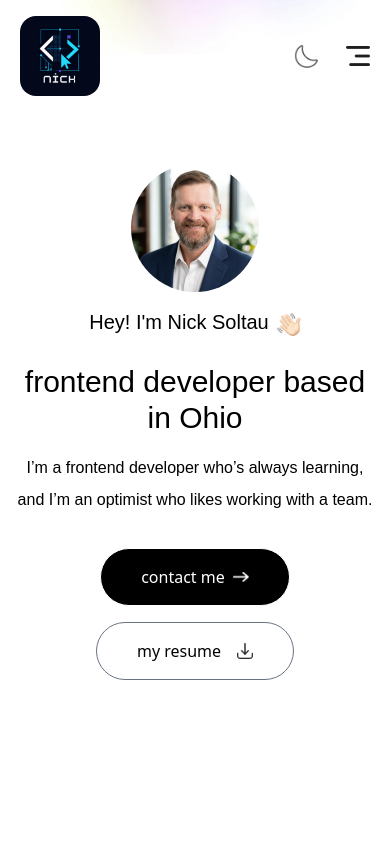
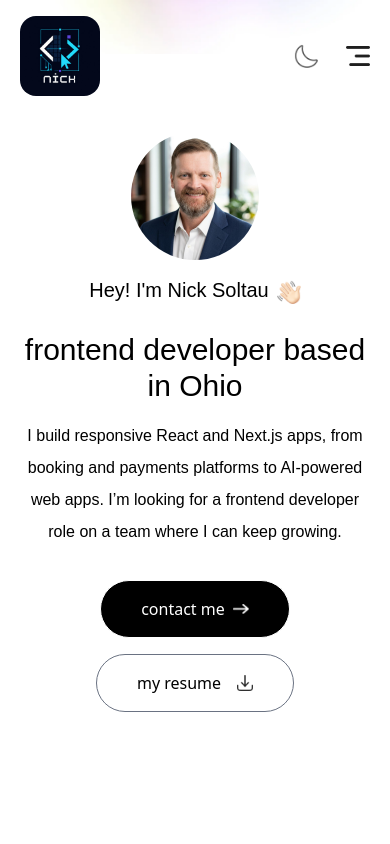
Before and after one commit to NickSoltau/portfolio, a Next.js app: page / in a window 390 px wide. Shown: the top 844 px of the page. Built offline with nearby package versions, Linux system fonts and the light colour scheme; a web font is replaced by a local one.

Commit message:
Revise introduction in Header component
Updated the introduction text in the Header component to reflect a more specific focus on building responsive React and Next.js applications.

```diff
--- a/app/components/Header.jsx
+++ b/app/components/Header.jsx
@@ -44,8 +44,7 @@ const Header = () => {
                 viewport={VIEWPORT}
                 transition={{duration: 0.5, delay: 0.35}}
             className='max-w-2xl mx-auto font-Ovo'>
-                I’m a frontend developer who’s always learning,
-                and I’m an optimist who likes working with a team.
+                I build responsive React and Next.js apps, from booking and payments platforms to AI-powered web apps. I’m looking for a frontend developer role on a team where I can keep growing.
             </motion.p>
 
             <div className='flex flex-col sm:flex-row items-center gap-4 mt-4'>
```
